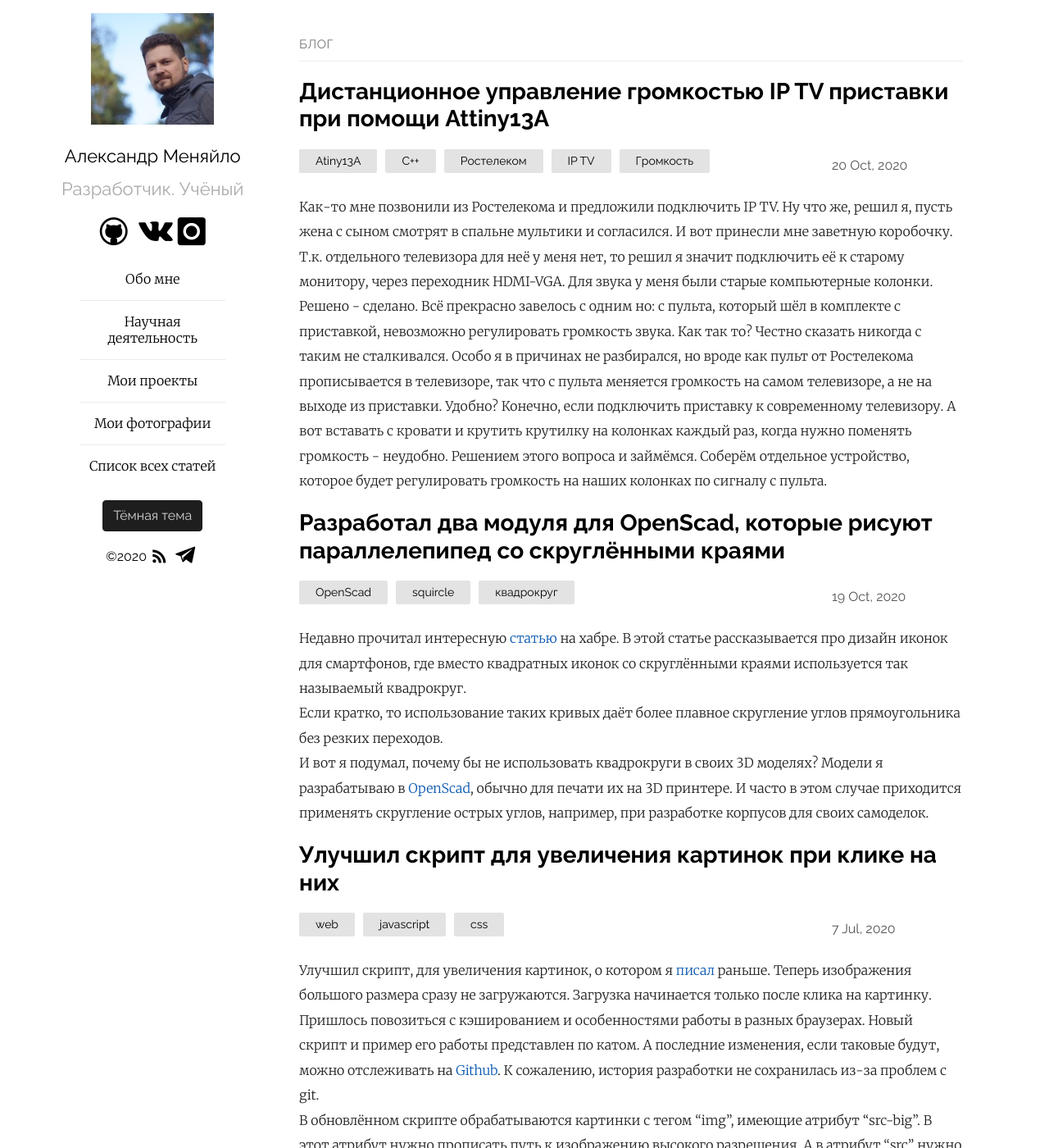
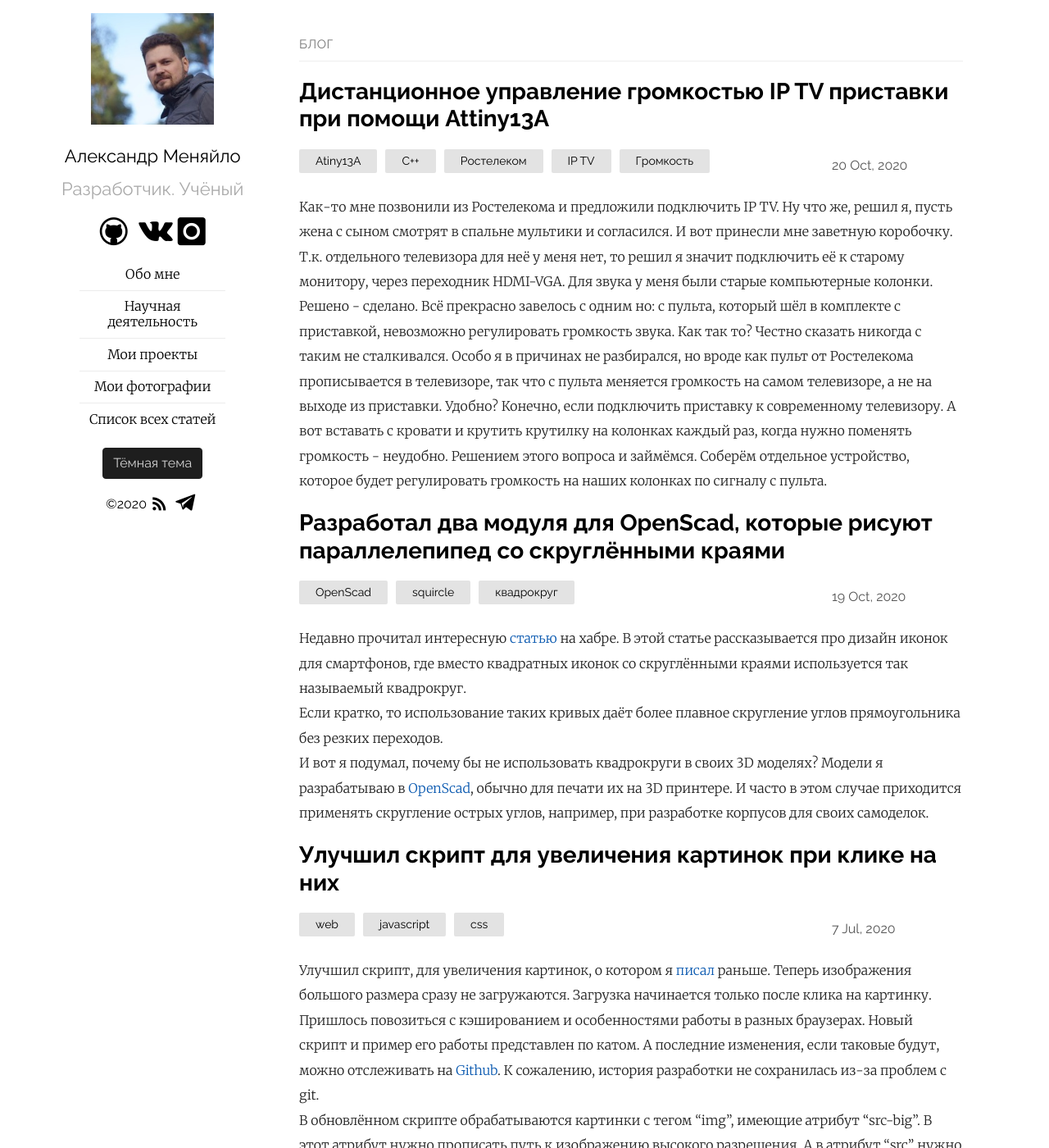
Before and after one commit to Mendeo/mendeo.github.io, a Jekyll site: the page built from index.md, in a window 1280 px wide and 1400 px high. Shown: the whole window at 82% size. Built offline with Jekyll 4.4.1, drawn with Linux system fonts in a browser that asks for light colours.

Commit message:
Уменьшил размер блока слева, чтобы умещался на страницу при просмотре с ноутбука.

```diff
--- a/_sass/plain.scss
+++ b/_sass/plain.scss
@@ -14,7 +14,11 @@ $leftWidth: 220px;
 	box-sizing: border-box;
 }
 
-/*Мои настройки кнопки. Код css частично заимствован из bootstrap.css (https://github.com/twbs/bootstrap/releases/download/v4.4.1/bootstrap-4.4.1-dist.zip (на 2020-03-03))*/
+/*
+  Мои настройки кнопки.
+  Код css частично заимствован из bootstrap.css
+  https://github.com/twbs/bootstrap/releases/download/v4.4.1/bootstrap-4.4.1-dist.zip (на 2020-03-03))
+*/
 #changeThemeButton
 {
 	text-align: center;
@@ -208,13 +212,13 @@ main
 			display: block;
 			font-family: 'Merriweather';
 			text-align: center;
-			padding: 1rem 0;
+			padding: 0.6rem 0;
 			text-decoration: none;
 			border-bottom: 1px solid $borderBottomColor;
 
 			@media screen and (max-width: $mobileW)
 			{
-				padding: 2rem 0;
+				padding: 0.7rem 0;
 			}
 		}
 	}
```
